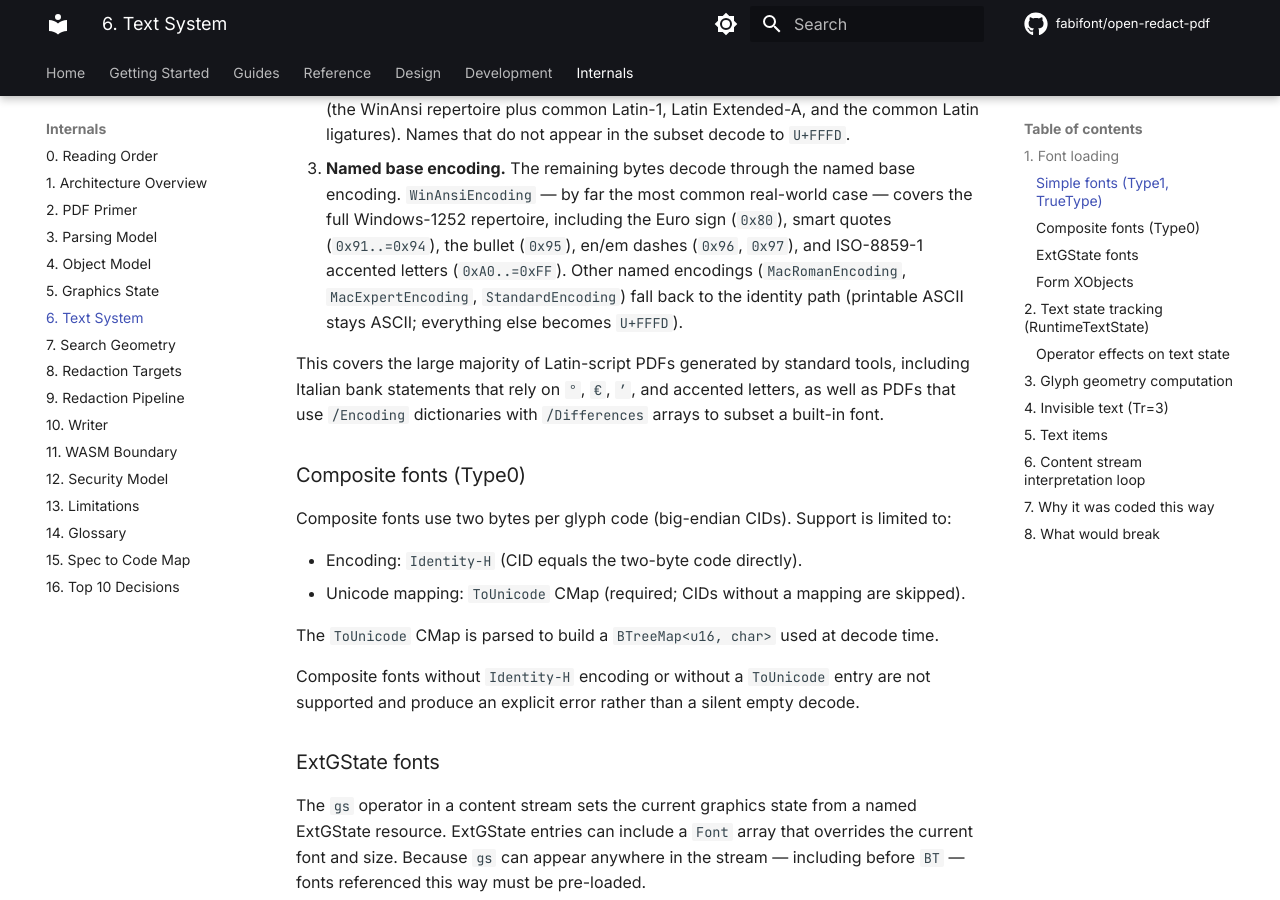
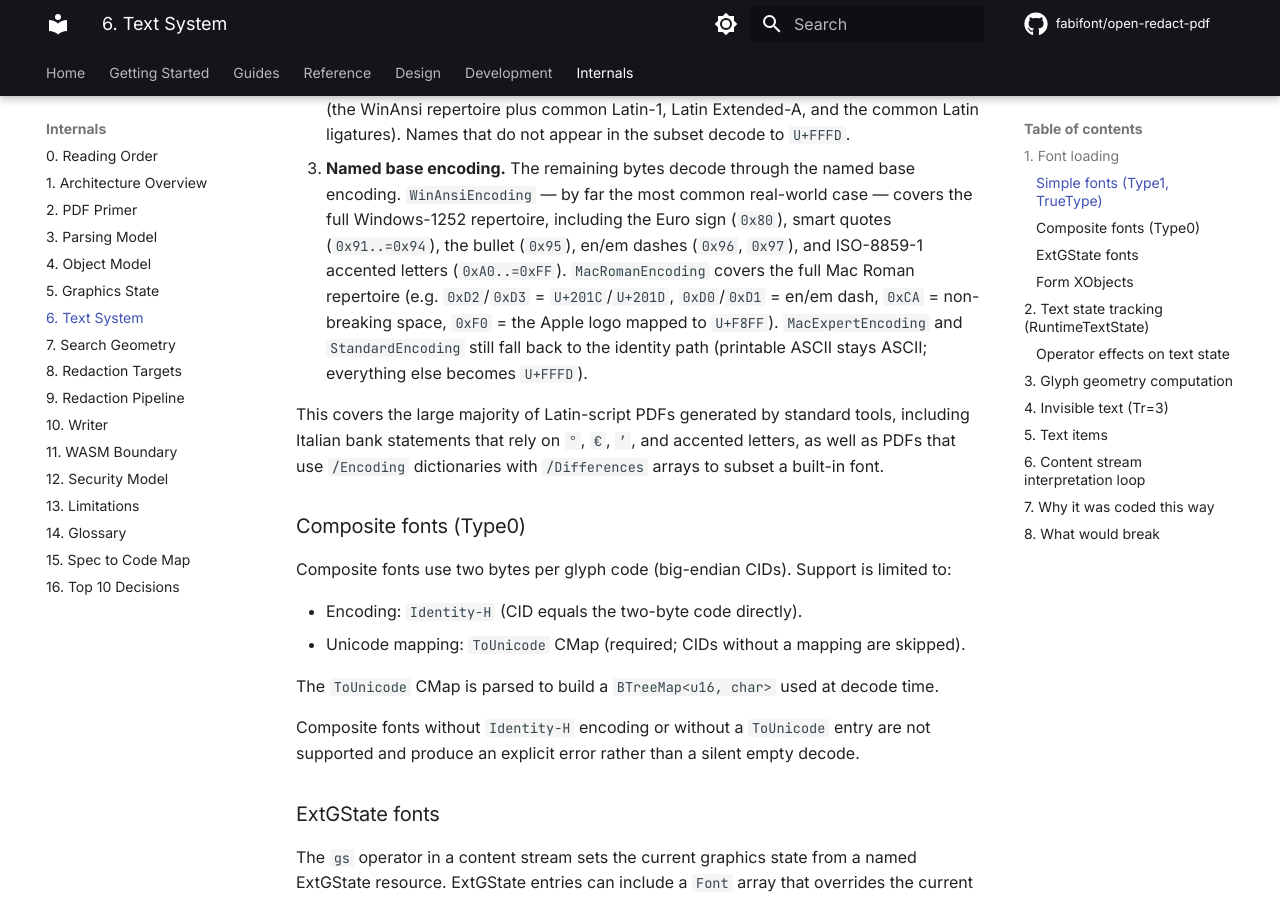
Before and after one commit to fabifont/open-redact-pdf, an MkDocs documentation site: the page built from docs/internals/06-text-system.md, in a window 1280 px wide and 900 px high, scrolled down 1123 px. Built offline with MkDocs 1.6.1 and Material for MkDocs 9.7.7, drawn with Linux system fonts in a browser that asks for light colours; comment, search, counter and statistics services are not loaded.

Commit message:
docs: mention MacRomanEncoding in text-system, glossary, and index

```diff
--- a/docs/internals/06-text-system.md
+++ b/docs/internals/06-text-system.md
@@ -28,7 +28,7 @@ Byte-to-Unicode decoding checks three sources, in order:
 
 1. **`ToUnicode` CMap.** Many real-world simple fonts ship a `ToUnicode` stream even though the spec only mandates one for composite fonts. When present, the same CMap parser used for composite fonts produces a `BTreeMap<u16, String>` keyed by the byte value.
 2. **`/Differences` overrides.** When `/Encoding` is a dictionary with a `/Differences` array, the array is walked to produce a `BTreeMap<u8, String>` of byte → PDF glyph name overrides. Matching bytes are looked up through a compact Adobe Glyph List subset (the WinAnsi repertoire plus common Latin-1, Latin Extended-A, and the common Latin ligatures). Names that do not appear in the subset decode to `U+FFFD`.
-3. **Named base encoding.** The remaining bytes decode through the named base encoding. `WinAnsiEncoding` — by far the most common real-world case — covers the full Windows-1252 repertoire, including the Euro sign (`0x80`), smart quotes (`0x91..=0x94`), the bullet (`0x95`), en/em dashes (`0x96`, `0x97`), and ISO-8859-1 accented letters (`0xA0..=0xFF`). Other named encodings (`MacRomanEncoding`, `MacExpertEncoding`, `StandardEncoding`) fall back to the identity path (printable ASCII stays ASCII; everything else becomes `U+FFFD`).
+3. **Named base encoding.** The remaining bytes decode through the named base encoding. `WinAnsiEncoding` — by far the most common real-world case — covers the full Windows-1252 repertoire, including the Euro sign (`0x80`), smart quotes (`0x91..=0x94`), the bullet (`0x95`), en/em dashes (`0x96`, `0x97`), and ISO-8859-1 accented letters (`0xA0..=0xFF`). `MacRomanEncoding` covers the full Mac Roman repertoire (e.g. `0xD2`/`0xD3` = `U+201C`/`U+201D`, `0xD0`/`0xD1` = en/em dash, `0xCA` = non-breaking space, `0xF0` = the Apple logo mapped to `U+F8FF`). `MacExpertEncoding` and `StandardEncoding` still fall back to the identity path (printable ASCII stays ASCII; everything else becomes `U+FFFD`).
 
 This covers the large majority of Latin-script PDFs generated by standard tools, including Italian bank statements that rely on `°`, `€`, `’`, and accented letters, as well as PDFs that use `/Encoding` dictionaries with `/Differences` arrays to subset a built-in font.
 
```
Also changed, not shown: docs/index.md (+1 -1 lines), docs/internals/14-glossary.md (+1 -1 lines).
